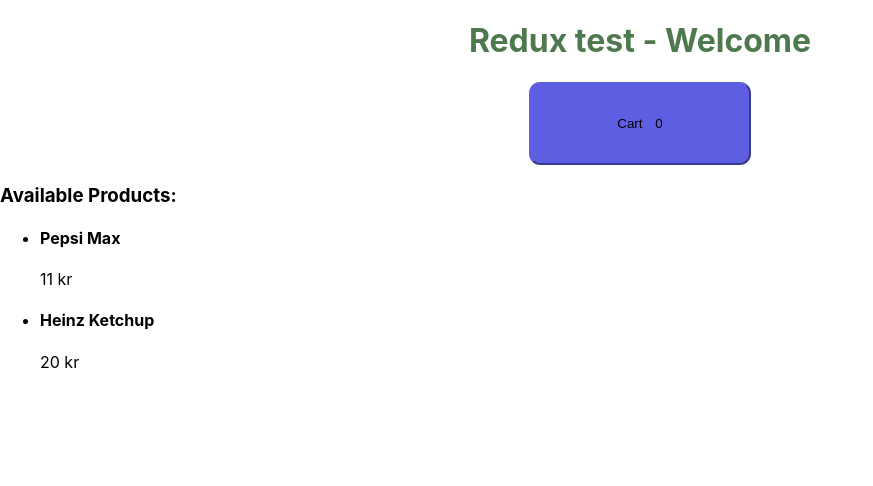
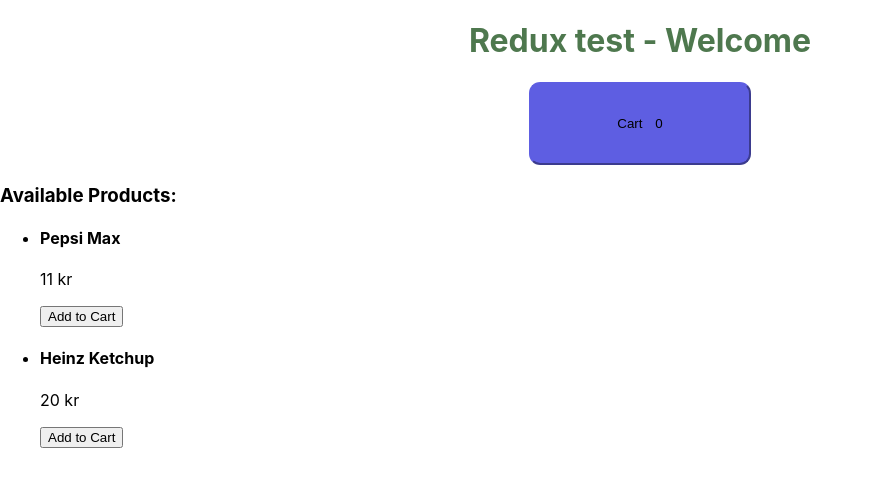
Before and after one commit to fishenchips/redux-1, a React (Create React App) app: page / in a window 1280 px wide. Shown: the top 486 px of the page, without its empty margins (0-873 px from the left). Built offline with nearby package versions, Linux system fonts and the light colour scheme.

Commit message:
dispatching action so that an item can be added to the cart

```diff
--- a/src/components/ProductItem.js
+++ b/src/components/ProductItem.js
@@ -1,11 +1,30 @@
 import React from "react";
+import { useDispatch } from "react-redux";
+
+import { cartActions } from "./../store/cart-slice";
 
 function ProductItem(props) {
+  const dispatch = useDispatch();
+
+  //in here im dispatching an item
+  const addToCart = () => {
+    //cartSlice (actions) has a method, addItemToCart that needs () in order to work
+    dispatch(
+      //add the object with respective properties when dispatched
+      cartActions.addItemToCart({
+        id: props.id,
+        title: props.title,
+        price: props.price,
+      })
+    );
+  };
+
   return (
     <li key={props.id}>
       <div>
         <h4>{props.title} </h4>
         <p>{props.price} kr</p>
+        <button onClick={addToCart}>Add to Cart</button>
       </div>
     </li>
   );
--- a/src/components/Products.js
+++ b/src/components/Products.js
@@ -21,6 +21,8 @@ function Products() {
       <ul>
         {DUMMY_PRODUCTS.map((product) => (
           <ProductItem
+            //need to for the object to be added
+            id={product.id}
             key={product.id}
             price={product.price}
             title={product.title}
```
